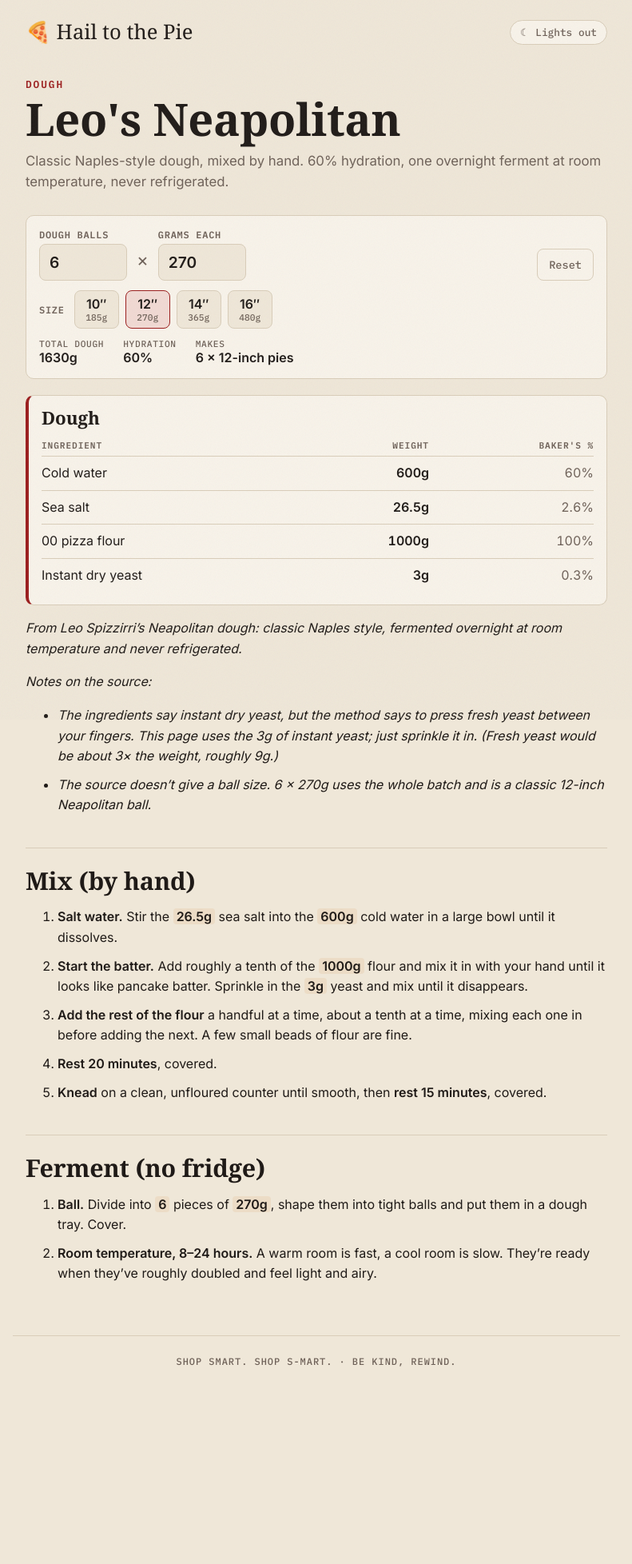
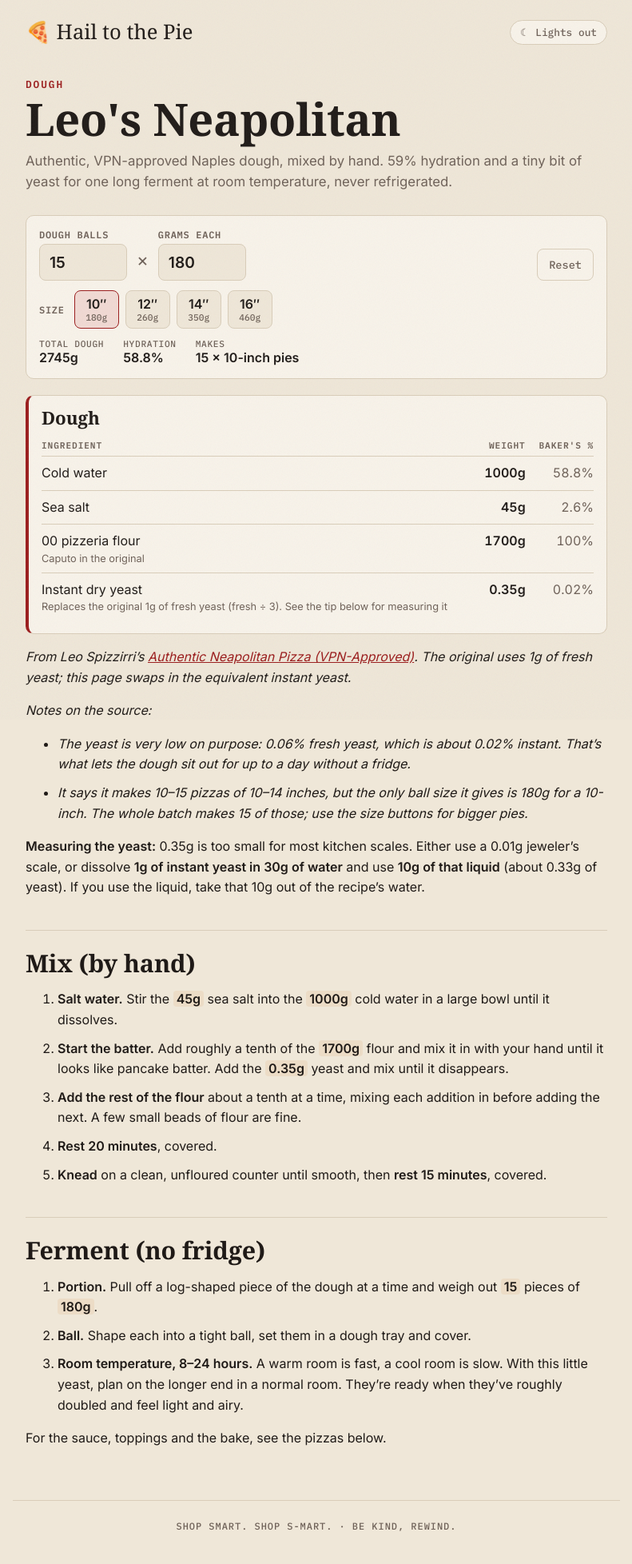
Before and after one commit to daftn/pizza, a Jekyll site: the page built from _recipes/leo-neapolitan.md, in a window 1280 px wide. Shown: the whole page at 80% size, without its empty margins (244-1035 px from the left). Built offline with Jekyll 4.4.1, drawn with Linux system fonts in a browser that asks for light colours; some web fonts are replaced; before the commit the page ends 1750 px from its top, so only the background shows below that.

Commit message:
Leo's Neapolitan: use the VPN source recipe, instant yeast instead of fresh
Co-Authored-By: Claude Opus 5.5 <noreply@anthropic.com>
Claude-Session: https://claude.ai/code/session_01CXsahQwDMBDTEp9ieURmT9

```diff
--- a/_recipes/leo-neapolitan.md
+++ b/_recipes/leo-neapolitan.md
@@ -1,36 +1,41 @@
 ---
 title: Leo's Neapolitan
 category: dough
-summary: Classic Naples-style dough, mixed by hand. 60% hydration, one overnight ferment at room temperature, never refrigerated.
+summary: Authentic, VPN-approved Naples dough, mixed by hand. 59% hydration and a tiny bit of yeast for one long ferment at room temperature, never refrigerated.
 yield:
-  count: 6              # the batch as written below
-  weight: 270           # 6 × 270g = 1,620g; the extra ~10g is a bowl-loss buffer
-  sizes: { 10: 185, 12: 270, 14: 365, 16: 480 }   # 270g for 12-inch fits the batch; the others are worked out from the same thickness
+  count: 15             # the batch as written below
+  weight: 180           # 15 × 180g = 2,700g; the extra ~45g is a bowl-loss buffer
+  sizes: { 10: 180, 12: 260, 14: 350, 16: 460 }   # 10 from the source; the others are worked out from the same thickness
 
 dough:
   - name: Dough
     items:
-      - { id: water, name: "Cold water", g: 600, water: true }
-      - { id: salt, name: "Sea salt", g: 26.5 }
-      - { id: flour, name: "00 pizza flour", g: 1000, flour: true }
-      - { id: yeast, name: "Instant dry yeast", g: 3 }
+      - { id: water, name: "Cold water", g: 1000, water: true }
+      - { id: salt, name: "Sea salt", g: 45 }
+      - { id: flour, name: "00 pizzeria flour", g: 1700, flour: true, note: "Caputo in the original" }
+      - { id: yeast, name: "Instant dry yeast", g: 0.35, note: "Replaces the original 1g of fresh yeast (fresh ÷ 3). See the tip below for measuring it" }
 ---
 
-*From Leo Spizzirri's Neapolitan dough: classic Naples style, fermented overnight at room temperature and never refrigerated.*
+*From Leo Spizzirri's [Authentic Neapolitan Pizza (VPN-Approved)](https://www.adamwitt.co/allrecipes/z68a5tgnm8njf6j-hfxcw-gz2p4-b3geg-k3bmn-36ywb-hnn2w-cmjp7-msb9w-jega5-wyfy4-sgmdf-4ggt2-n2ts6-bskm7-r72wd-6xter-bfj5l). The original uses 1g of fresh yeast; this page swaps in the equivalent instant yeast.*
 
 *Notes on the source:*
-- *The ingredients say instant dry yeast, but the method says to press fresh yeast between your fingers. This page uses the 3g of instant yeast; just sprinkle it in. (Fresh yeast would be about 3× the weight, roughly 9g.)*
-- *The source doesn't give a ball size. 6 × 270g uses the whole batch and is a classic 12-inch Neapolitan ball.*
+- *The yeast is very low on purpose: 0.06% fresh yeast, which is about 0.02% instant. That's what lets the dough sit out for up to a day without a fridge.*
+- *It says it makes 10–15 pizzas of 10–14 inches, but the only ball size it gives is 180g for a 10-inch. The whole batch makes 15 of those; use the size buttons for bigger pies.*
+
+**Measuring the yeast:** 0.35g is too small for most kitchen scales. Either use a 0.01g jeweler's scale, or dissolve **1g of instant yeast in 30g of water** and use **10g of that liquid** (about 0.33g of yeast). If you use the liquid, take that 10g out of the recipe's water.
 
 ## Mix (by hand)
 
 1. **Salt water.** Stir the [[salt]] sea salt into the [[water]] cold water in a large bowl until it dissolves.
-2. **Start the batter.** Add roughly a tenth of the [[flour]] flour and mix it in with your hand until it looks like pancake batter. Sprinkle in the [[yeast]] yeast and mix until it disappears.
-3. **Add the rest of the flour** a handful at a time, about a tenth at a time, mixing each one in before adding the next. A few small beads of flour are fine.
+2. **Start the batter.** Add roughly a tenth of the [[flour]] flour and mix it in with your hand until it looks like pancake batter. Add the [[yeast]] yeast and mix until it disappears.
+3. **Add the rest of the flour** about a tenth at a time, mixing each addition in before adding the next. A few small beads of flour are fine.
 4. **Rest 20 minutes**, covered.
 5. **Knead** on a clean, unfloured counter until smooth, then **rest 15 minutes**, covered.
 
 ## Ferment (no fridge)
 
-1. **Ball.** Divide into [[count]] pieces of [[weight]], shape them into tight balls and put them in a dough tray. Cover.
-2. **Room temperature, 8–24 hours.** A warm room is fast, a cool room is slow. They're ready when they've roughly doubled and feel light and airy.
+1. **Portion.** Pull off a log-shaped piece of the dough at a time and weigh out [[count]] pieces of [[weight]].
+2. **Ball.** Shape each into a tight ball, set them in a dough tray and cover.
+3. **Room temperature, 8–24 hours.** A warm room is fast, a cool room is slow. With this little yeast, plan on the longer end in a normal room. They're ready when they've roughly doubled and feel light and airy.
+
+For the sauce, toppings and the bake, see the pizzas below.
```
